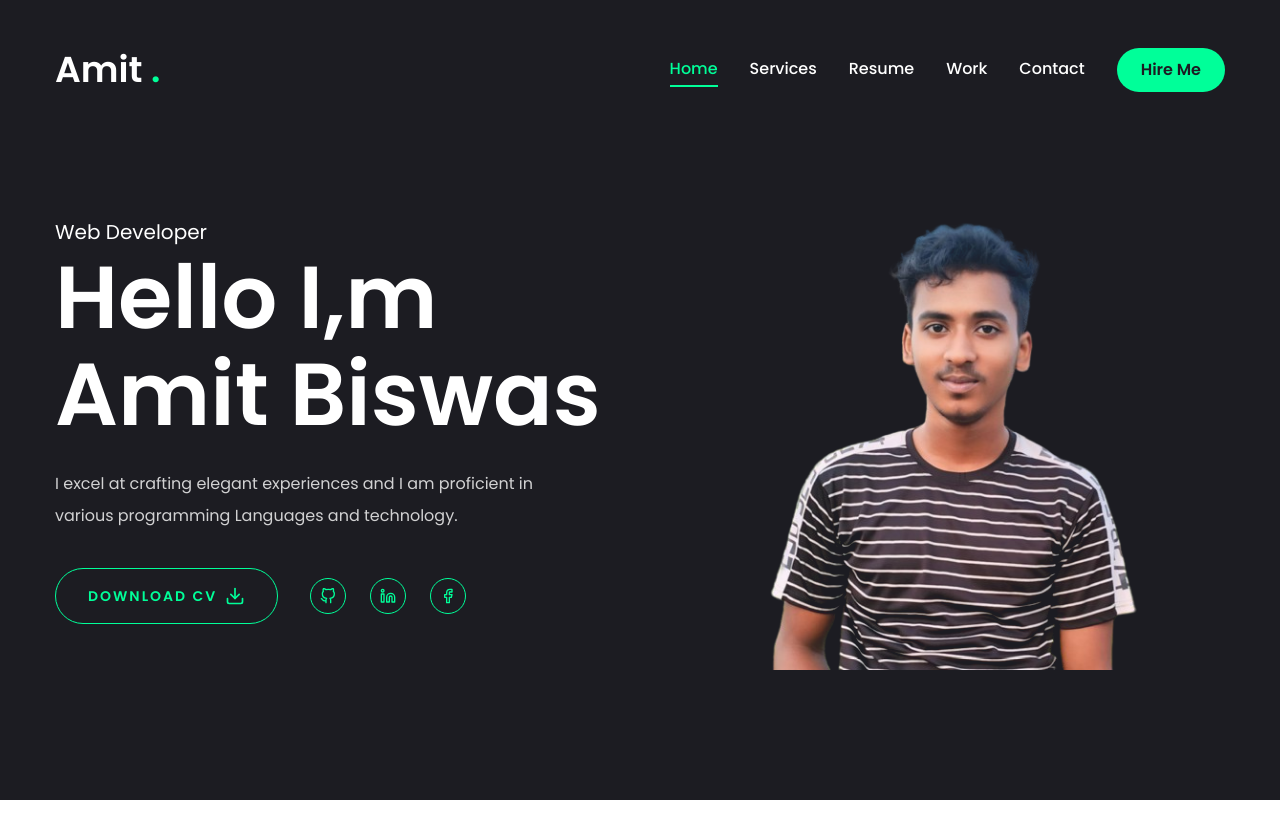
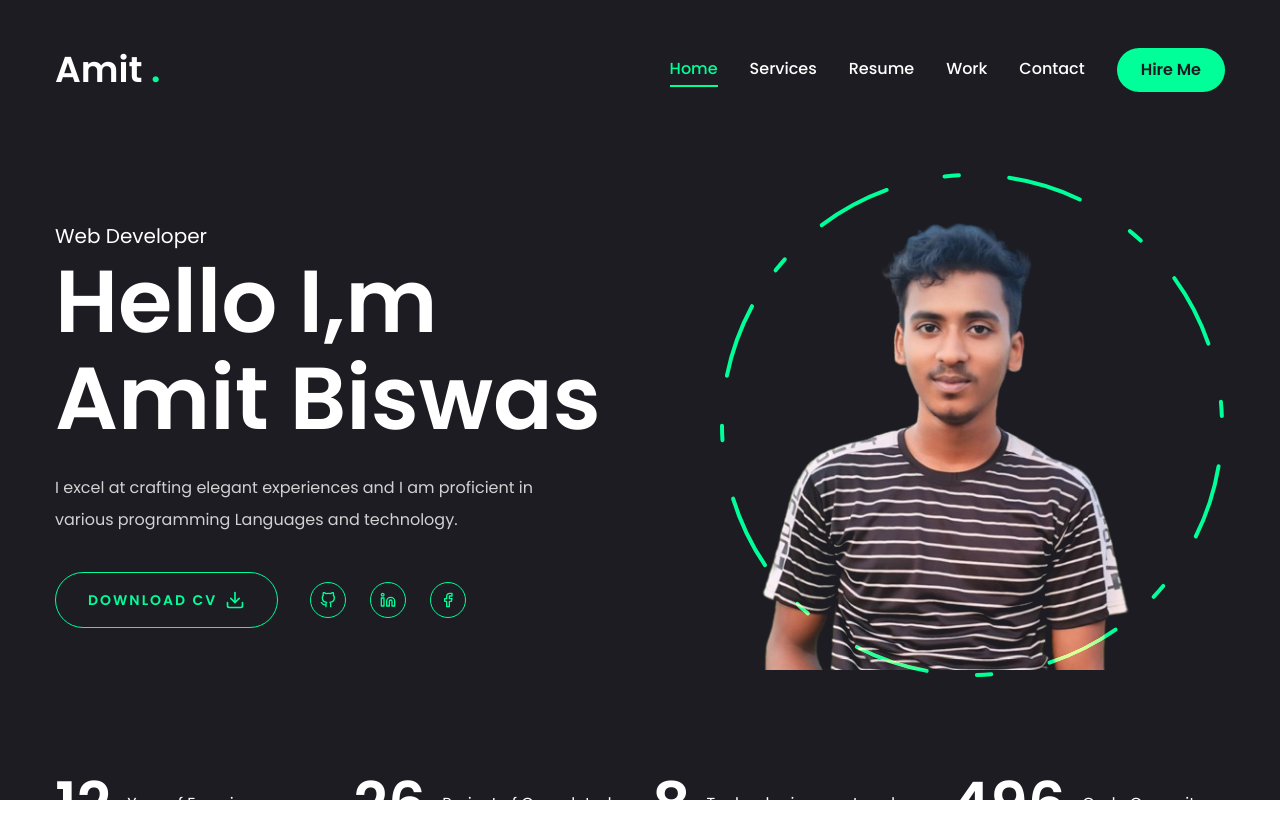
Before and after one commit to Amit-Biswas-WD/N_Portfolio_Website, a Next.js app: page / in a window 1280 px wide. Shown: the top 838 px of the page. Before the commit the page ends 800 px from the top, so only its background shows below. Built offline with nearby package versions, Linux system fonts and the light colour scheme.

Commit message:
CountUp Commit

```diff
--- a/app/page.jsx
+++ b/app/page.jsx
@@ -1,5 +1,6 @@
 import Photo from "@/components/Photo";
 import Social from "@/components/Social";
+import Stats from "@/components/Stats";
 import { Button } from "@/components/ui/button";
 import { FiDownload } from "react-icons/fi";
 
@@ -39,6 +40,7 @@ export default function Home() {
           </div>
         </div>
       </div>
+      <Stats />
     </section>
   );
 }
--- a/components/Photo.jsx
+++ b/components/Photo.jsx
@@ -13,13 +13,14 @@ const Photo = () => {
           transition: { delay: 2, duration: 0.4, ease: "easeIn" },
         }}
       >
+        {/* image */}
         <motion.div
           initial={{ opacity: 0 }}
           animate={{
             opacity: 1,
             transition: { delay: 2.4, duration: 0.4, ease: "easeInOut" },
           }}
-          className="w-[298px] h-[298px] xl:w-[498px] xl:h-[498px] mix-blend-lighten"
+          className="w-[298px] h-[298px] xl:w-[498px] xl:h-[498px] mix-blend-lighten absolute"
         >
           <Image
             src="/assets/me.png"
@@ -30,6 +31,33 @@ const Photo = () => {
             className="object-contain"
           />
         </motion.div>
+        {/* circle */}
+        <motion.svg
+          className="w-[300px] xl:w-[506px] h-[300px] xl:h-[506px]"
+          fill="transparent"
+          viewBox="0 0 506 506"
+          xmlns="http//www.w3.org/2000/svg"
+        >
+          <motion.circle
+            cx="253"
+            cy="253"
+            r="250"
+            stroke="#00ff99"
+            strokeWidth="4"
+            strokeLinecap="round"
+            strokeLinejoin="round"
+            initial={{ strokeDasharray: "24 10 0 0" }}
+            animate={{
+              strokeDasharray: ["10 120 25 25", "16 25 92 72", "4 250 22 22"],
+              rotate: [120, 360],
+            }}
+            transition={{
+              duration: 20,
+              repeat: Infinity,
+              repeatType: "reverse",
+            }}
+          />
+        </motion.svg>
       </motion.div>
     </div>
   );
--- /dev/null
+++ b/components/Stats.jsx
@@ -0,0 +1,39 @@
+"use client";
+
+import CountUp from "react-countup";
+
+const stats = [
+  { num: 12, text: "Year of Experience" },
+  { num: 26, text: "Project of Completed" },
+  { num: 8, text: "Technologies mastered" },
+  { num: 500, text: "Code Commits" },
+];
+
+const Stats = () => {
+  return (
+    <section>
+      <div className="container mx-auto">
+        <div className="flex flex-wrap gap-6 max-w-[80vw] mx-auto xl:max-w-none">
+          {stats.map((item, index) => {
+            return (
+              <div
+                key={index}
+                className="flex-1 flex gap-4 justify-center items-center xl:justify-start"
+              >
+                <CountUp
+                  end={item.num}
+                  duration={5}
+                  delay={2}
+                  className="text-4xl xl:text-6xl font-semibold"
+                />
+                <p>{item.text}</p>
+              </div>
+            );
+          })}
+        </div>
+      </div>
+    </section>
+  );
+};
+
+export default Stats;
--- a/package.json
+++ b/package.json
@@ -21,6 +21,7 @@
     "lucide-react": "^0.414.0",
     "next": "14.2.5",
     "react": "^18",
+    "react-countup": "^6.5.3",
     "react-dom": "^18",
     "react-icons": "^5.2.1",
     "tailwind-merge": "^2.4.0",
```
Also changed, not shown: 1 other file (tests, documents, lock files or other folders).
